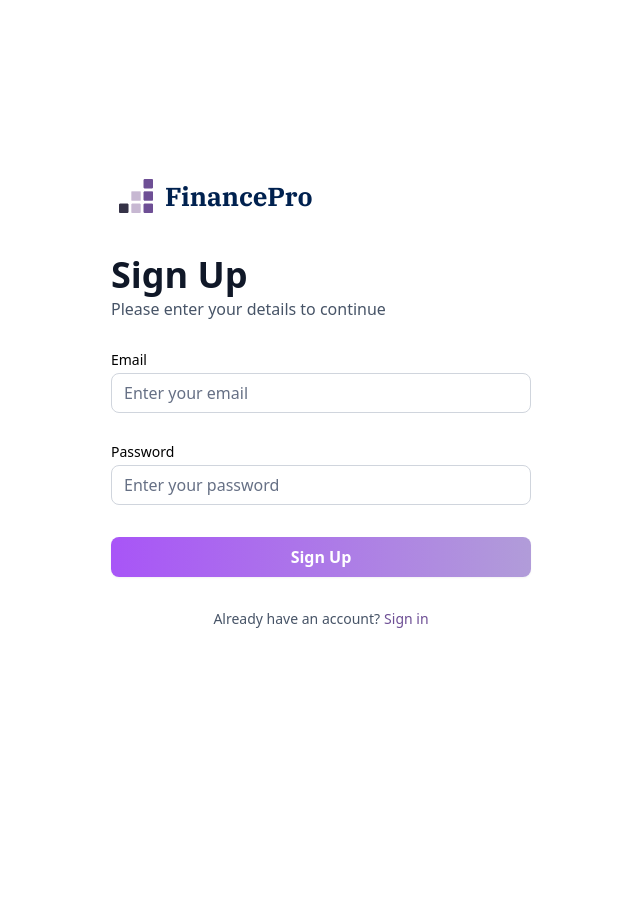
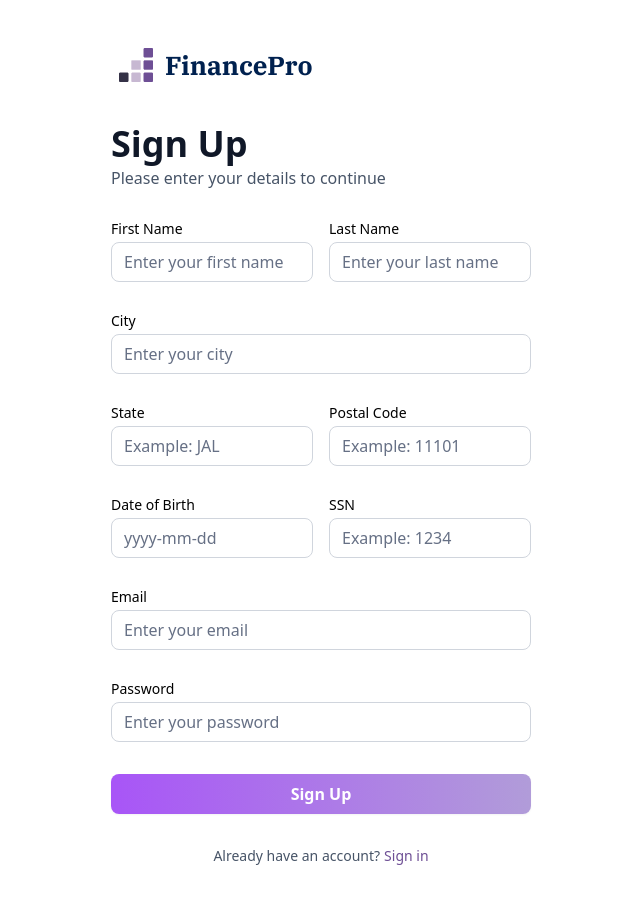
Before and after one commit to AntonioTach/finance-pro, a Next.js app: page /sign-up in a window 1280 px wide. Shown: the whole page, without its empty margins (319-959 px from the left). Before the commit the page ends 800 px from the top, so only its background shows below. Built offline with nearby package versions, Linux system fonts and the light colour scheme.

Commit message:
Refactor AuthForm component to use dynamic form schema

```diff
--- a/components/AuthForm.tsx
+++ b/components/AuthForm.tsx
@@ -18,28 +18,52 @@ import {
 } from "@/components/ui/form"
 import { Input } from "@/components/ui/input"
 import CustomInput from './CustomInput';
-import { authFormSchema } from '@/lib/utils';
+import { authFormSchema, authTypes } from '@/lib/utils';
 import { Loader2 } from 'lucide-react';
+import { useRouter } from 'next/router';
+import { signIn, signUp } from '@/lib/actions/user.actions';
 
 
-const AuthForm = ({ type }: { type: string }) => {
+const AuthForm = ({ type }: { type: authTypes }) => {
+  const router = useRouter();
   const [user, setUser] = useState(null);
   const [isLoading, setIsLoading] = useState(false);
 
-  const form = useForm<z.infer<typeof authFormSchema>>({
-    resolver: zodResolver(authFormSchema),
+  const formSchema = authFormSchema(type);
+
+  const form = useForm<z.infer<typeof formSchema>>({
+    resolver: zodResolver(formSchema),
     defaultValues: {
       email: "",
       password: "",
     },
   })
 
-  function onSubmit(values: z.infer<typeof authFormSchema>) {
+  const onSubmit = async (values: z.infer<typeof formSchema>) => {
     setIsLoading(true)
     console.log(values)
-    setTimeout(() => {
+
+    try {
+      // Sign up with Appwrite and create plaid token
+      if (type === authTypes.SIGN_IN) {
+        const response = await signIn({
+          email: values.email,
+          password: values.password
+        });
+
+        // if (response) router.push('/')
+
+      } else if (type === authTypes.SIGN_UP) {
+        // const newUser = await signUp(values);
+
+        // setUser(newUser)
+      }
+    } catch (error) {
+
+    } finally {
       setIsLoading(false)
-    },2000)
+
+    }
   }
 
   return (
@@ -60,7 +84,7 @@ const AuthForm = ({ type }: { type: string }) => {
 
         <div className='flex flex-col gap-1 md:gap-3'>
           <h1 className='text-24 lg:text-36 font-semibold text-gray-900'>
-            {user ? 'Link Account' : type === 'sign-in' ? 'Sign In' : 'Sign Up'}
+            {user ? 'Link Account' : type === authTypes.SIGN_IN ? 'Sign In' : 'Sign Up'}
             <p className='text-16 font-normal text-gray-600'>
               {user ? 'Link your account to get started' : 'Please enter your details to continue'}
             </p>
@@ -75,6 +99,26 @@ const AuthForm = ({ type }: { type: string }) => {
         <>
           <Form {...form}>
             <form onSubmit={form.handleSubmit(onSubmit)} className="space-y-8">
+              {
+                type === authTypes.SIGN_UP && (
+                  <>
+                    <div className='flex gap-4'>
+                      <CustomInput control={form.control} name='firstName' label='First Name' placeholder='Enter your first name' type='text' />
+                      <CustomInput control={form.control} name='lastName' label='Last Name' placeholder='Enter your last name' type='text' />
+                    </div>
+                    <CustomInput control={form.control} name='city' label='City' placeholder='Enter your city' type='text' />
+                    <div className='flex gap-4'>
+                      <CustomInput control={form.control} name='state' label='State' placeholder='Example: JAL' type='text' />
+                      <CustomInput control={form.control} name='postalCode' label='Postal Code' placeholder='Example: 11101' type='number' />
+                    </div>
+
+                    <div className='flex gap-4'>
+                      <CustomInput control={form.control} name='dateOfBirth' label='Date of Birth' placeholder='yyyy-mm-dd' type='text' />
+                      <CustomInput control={form.control} name='ssn' label='SSN' placeholder='Example: 1234' type='text' />
+                    </div>
+                  </>
+                )
+              }
               <CustomInput control={form.control} name='email' label='Email' placeholder='Enter your email' type='email' />
               <CustomInput control={form.control} name='password' label='Password' placeholder='Enter your password' type='password' />
 
@@ -84,7 +128,7 @@ const AuthForm = ({ type }: { type: string }) => {
                     <>
                     <Loader2 size={20} className='animate-spin' /> &nbsp; Loading...
                     </>
-                  ) : type === 'sign-in' ? 'Sign In' : 'Sign Up'}
+                  ) : type === authTypes.SIGN_IN ? 'Sign In' : 'Sign Up'}
                 </Button>
               </div>
 
@@ -92,8 +136,8 @@ const AuthForm = ({ type }: { type: string }) => {
           </Form>
 
           <footer className='flex justify-center gap-1'>
-            <p className='text-14 font-normal text-gray-600'>{type === 'sign-in' ? "Don't have an account?" : "Already have an account?" }</p>
-            <Link href={type === 'sign-in' ? '/sign-up' : '/sign-in'} className='form-link'> { type === 'sign-in' ? 'Sign up' : 'Sign in' } </Link>
+            <p className='text-14 font-normal text-gray-600'>{type === authTypes.SIGN_IN ? "Don't have an account?" : "Already have an account?" }</p>
+            <Link href={type === authTypes.SIGN_IN ? '/sign-up' : '/sign-in'} className='form-link'> { type === 'sign-in' ? 'Sign up' : 'Sign in' } </Link>
           </footer>
         </>
       )}
--- a/components/CustomInput.tsx
+++ b/components/CustomInput.tsx
@@ -3,11 +3,12 @@ import { FormControl, FormField, FormLabel, FormMessage } from './ui/form'
 import { Input } from "@/components/ui/input"
 import { Control, FieldPath } from 'react-hook-form'
 import { z } from 'zod'
-import { authFormSchema } from '@/lib/utils'
+import { authFormSchema, authTypes } from '@/lib/utils'
 
+const formSchema = authFormSchema(authTypes.SIGN_UP)
 interface CustomInput {
-  control: Control<z.infer<typeof authFormSchema>>,
-  name: FieldPath<z.infer<typeof authFormSchema>>,
+  control: Control<z.infer<typeof formSchema>>,
+  name: FieldPath<z.infer<typeof formSchema>>,
   label: string,
   placeholder: string,
   type: string,
--- /dev/null
+++ b/lib/actions/user.actions.ts
@@ -0,0 +1,18 @@
+'use server';
+
+// Mutations / Database / Make fetch request to Appwrite
+
+export const signIn = async(login: LoginUser) => {
+ try {
+  // Mutations / Database / Make fetch request to Appwrite
+ } catch (error) {
+   console.error(error)
+ }
+}
+
+export const signUp = async(userData: SignUpParams) => {
+ try {
+ } catch (error) {
+   console.error(error)
+ }
+}
--- a/lib/utils.ts
+++ b/lib/utils.ts
@@ -205,7 +205,21 @@ export const getTransactionStatus = (date: Date) => {
   return date > twoDaysAgo ? "Processing" : "Success";
 };
 
-export const authFormSchema = z.object({
+export const authFormSchema = (type: authTypes) => z.object({
+  // sign up
+  firstName: type === authTypes.SIGN_UP ? z.string().min(3) : z.string().optional(),
+  lastName: type === authTypes.SIGN_UP ? z.string().min(3) : z.string().optional(),
+  city: type === authTypes.SIGN_UP ? z.string().max(50) : z.string().optional(),
+  state: type === authTypes.SIGN_UP ? z.string().min(3).max(3) : z.string().optional(),
+  postalCode: type === authTypes.SIGN_UP ? z.string().min(5).max(6) : z.string().optional(),
+  dateOfBirth: type === authTypes.SIGN_UP ? z.string().min(3) : z.string().optional(),
+  ssn: type === authTypes.SIGN_UP ? z.string().min(3) : z.string().optional(),
+  // sign in / sign up
   email: z.string().email(),
   password: z.string().min(8),
 })
+
+export enum authTypes {
+  SIGN_IN = 'sign-in',
+  SIGN_UP = 'sign-up',
+}
```
